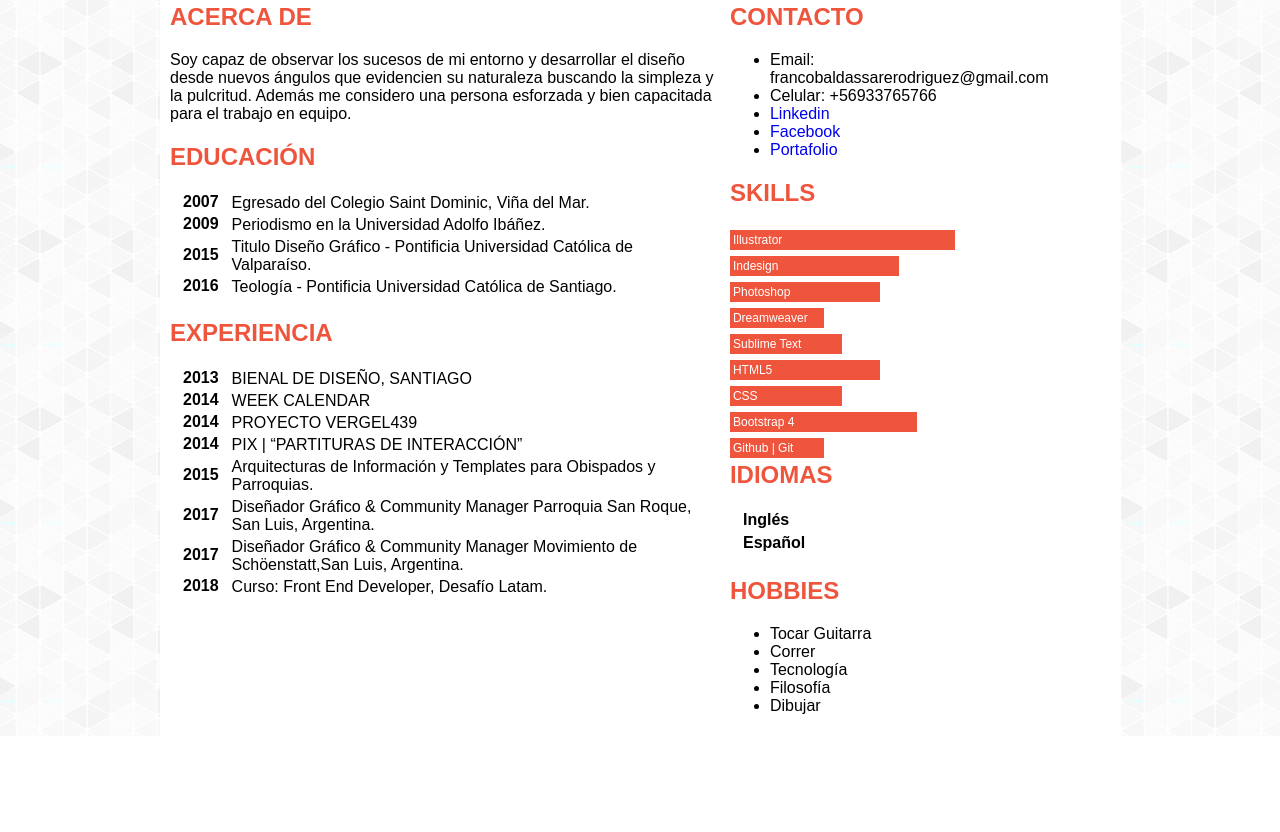
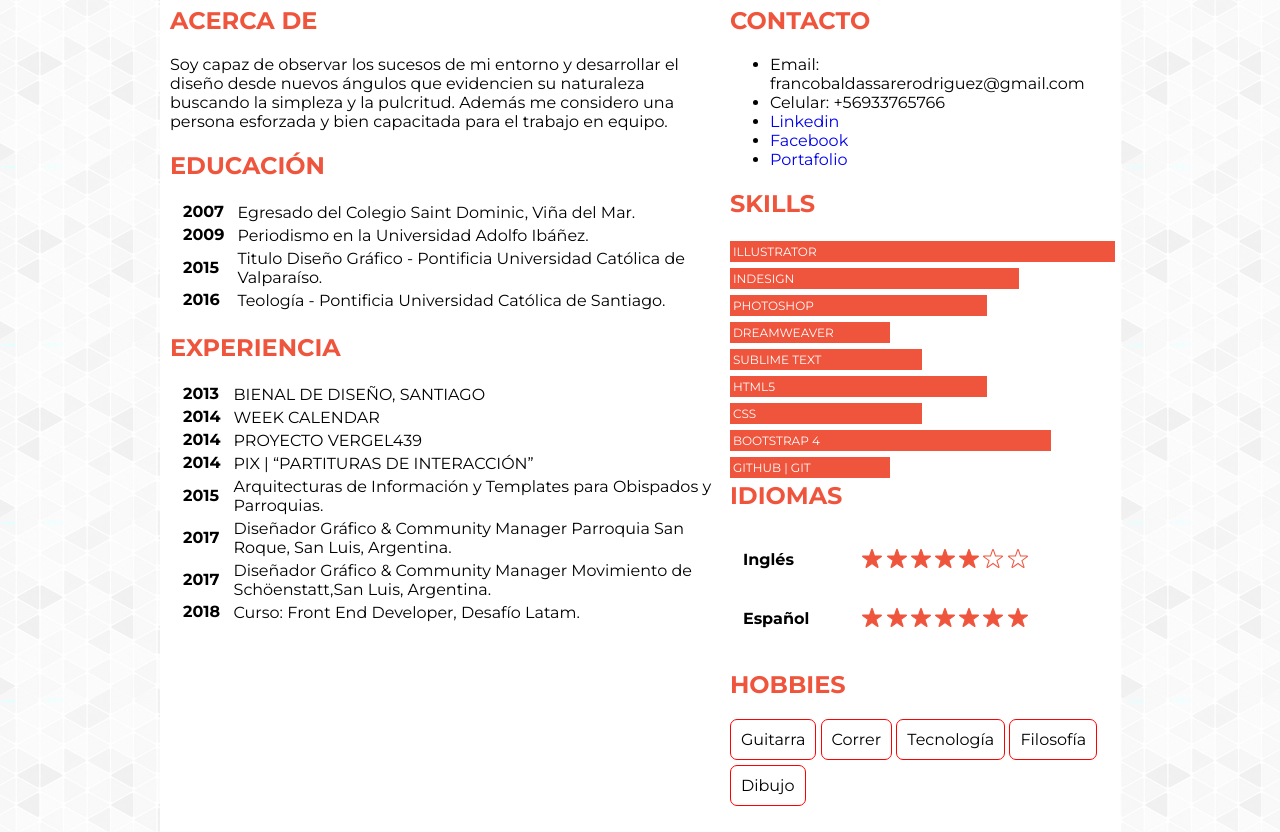
Before and after one commit to Fbaldassare/Desafio-Latam-03102018, a plain HTML site: page index.html in a window 1280 px wide. Shown: the part 382-1214 px from the top of the page. Before the commit the page ends 1118 px from the top, so only its background shows below. Drawn offline with Linux system fonts and the light colour scheme.

Commit message:
add nuevos star svg, columnas de skills, hobbys  y estrellas de diseño

```diff
--- a/index.html
+++ b/index.html
@@ -2,7 +2,7 @@
 <html>
 <head>
 	<link rel="stylesheet" type="text/css" href="style.css">
-
+	<link href="https://fonts.googleapis.com/css?family=Montserrat:300,400,500,600,700" rel="stylesheet">
 	<meta charset="utf-8">
 	<title>Curriculum Online</title>
 
@@ -87,7 +87,7 @@
 
 		</div>
 
-		<div class="col-md-3">
+		<div class="col-md-5">
 			<section class=" contacto">
 				<h2>Contacto</h2>
 				<ul>
@@ -120,11 +120,31 @@
 			<table>
 				<tr>
 					<th>Inglés</th>
-					<tr></tr>
+					<td>
+						<ul>
+								<li><img src="imagenes/star-01.svg" alt="star point"></li>
+								<li><img src="imagenes/star-01.svg" alt="star point"></li>
+								<li><img src="imagenes/star-01.svg" alt="star point"></li>
+								<li><img src="imagenes/star-01.svg" alt="star point"></li>
+								<li><img src="imagenes/star-01.svg" alt="star point"></li>
+								<li><img src="imagenes/star-02.svg" alt="star point"></li>
+								<li><img src="imagenes/star-02.svg" alt="star point"></li>
+						</ul>
+					</td>
 				</tr>
 				<tr>
 					<th>Español</th>
-					<tr></tr>
+					<td>
+						<ul>
+								<li><img src="imagenes/star-01.svg" alt="star point"></li>
+								<li><img src="imagenes/star-01.svg" alt="star point"></li>
+								<li><img src="imagenes/star-01.svg" alt="star point"></li>
+								<li><img src="imagenes/star-01.svg" alt="star point"></li>
+								<li><img src="imagenes/star-01.svg" alt="star point"></li>
+								<li><img src="imagenes/star-01.svg" alt="star point"></li>
+								<li><img src="imagenes/star-01.svg" alt="star point"></li>
+						</ul>
+				</td>
 				</tr>
 			</table>
 
@@ -133,11 +153,11 @@
 		<section class="hobby">
 			<h2>Hobbies</h2>
 			<ul>
-				<li>Tocar Guitarra</li>
+				<li>Guitarra</li>
 				<li>Correr</li>
 				<li>Tecnología</li>
 				<li>Filosofía</li>
-				<li>Dibujar</li>
+				<li>Dibujo</li>
 			</ul>
 		</section>
 	</div>
--- a/style.css
+++ b/style.css
@@ -1,6 +1,6 @@
 html {
 	background-image: url("imagenes/gplaypattern.png");
-	font-family: sans-serif;
+	font-family: 'Montserrat';
 
 }
 
@@ -186,14 +186,37 @@ a{
 	clear: left;
 	position: relative;
 	color: white;
-	text-transform:;
+	text-transform:uppercase;
 	font-weight: 500px;
 	font-size: 12px;
 }
 
+/* section  Skills problemas con el margen superior del título*/
 
 .idiomas {
 	clear: left;
-	position: relative;
 	width: 100%;
 }
+.idiomas table tr td ul li{
+	display: inline-block;
+}
+
+.idiomas img{
+	width: 	20px;
+}
+
+/* section hobbys */
+
+.hobby ul li {
+	list-style: none;
+	padding: 10px;
+	border: 1px solid red;
+	border-radius: 7px;
+	display: inline-block;
+	margin-bottom: 5px;
+
+}
+
+.hobby ul{
+	padding-left: 0px;
+}
```
Also changed, not shown: imagenes/noun_Star_1171152.svg (added), imagenes/star-01.svg (added), imagenes/star-02.svg (added).
